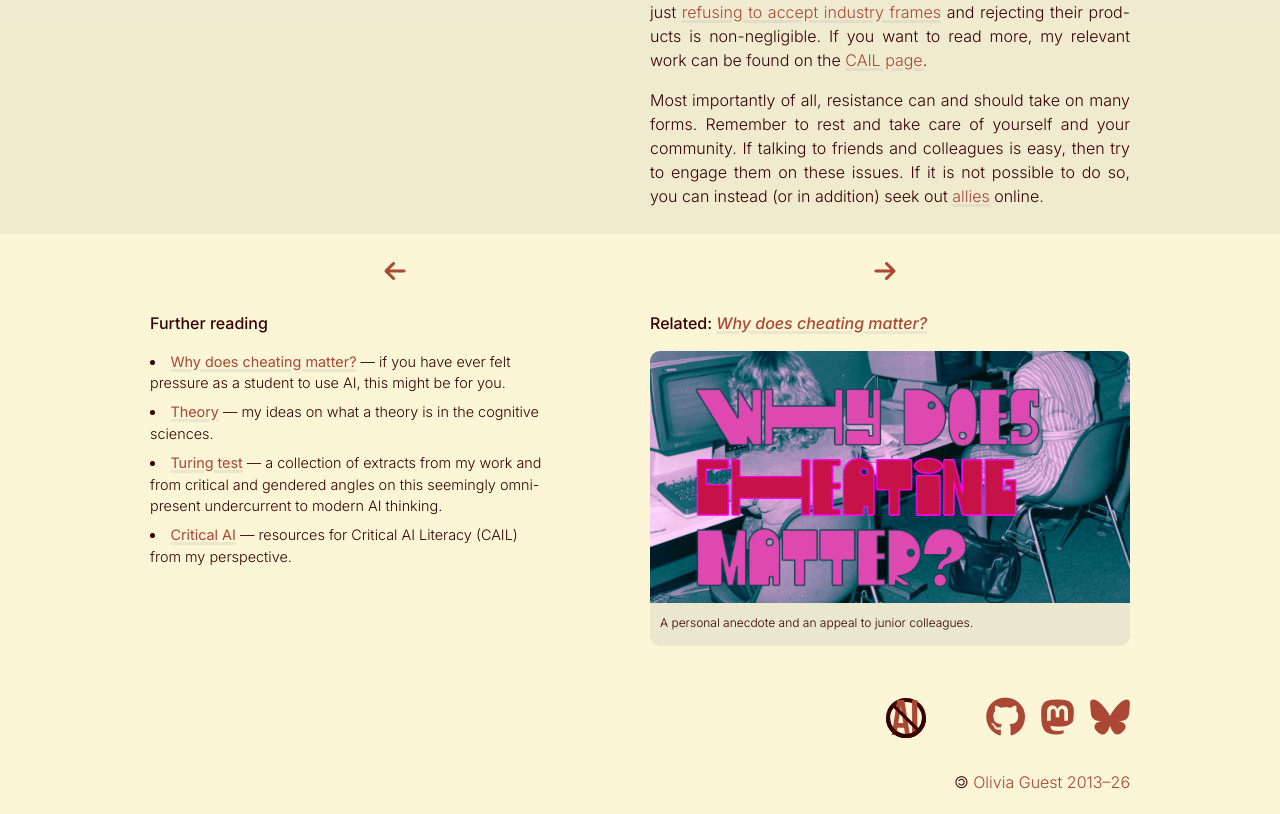
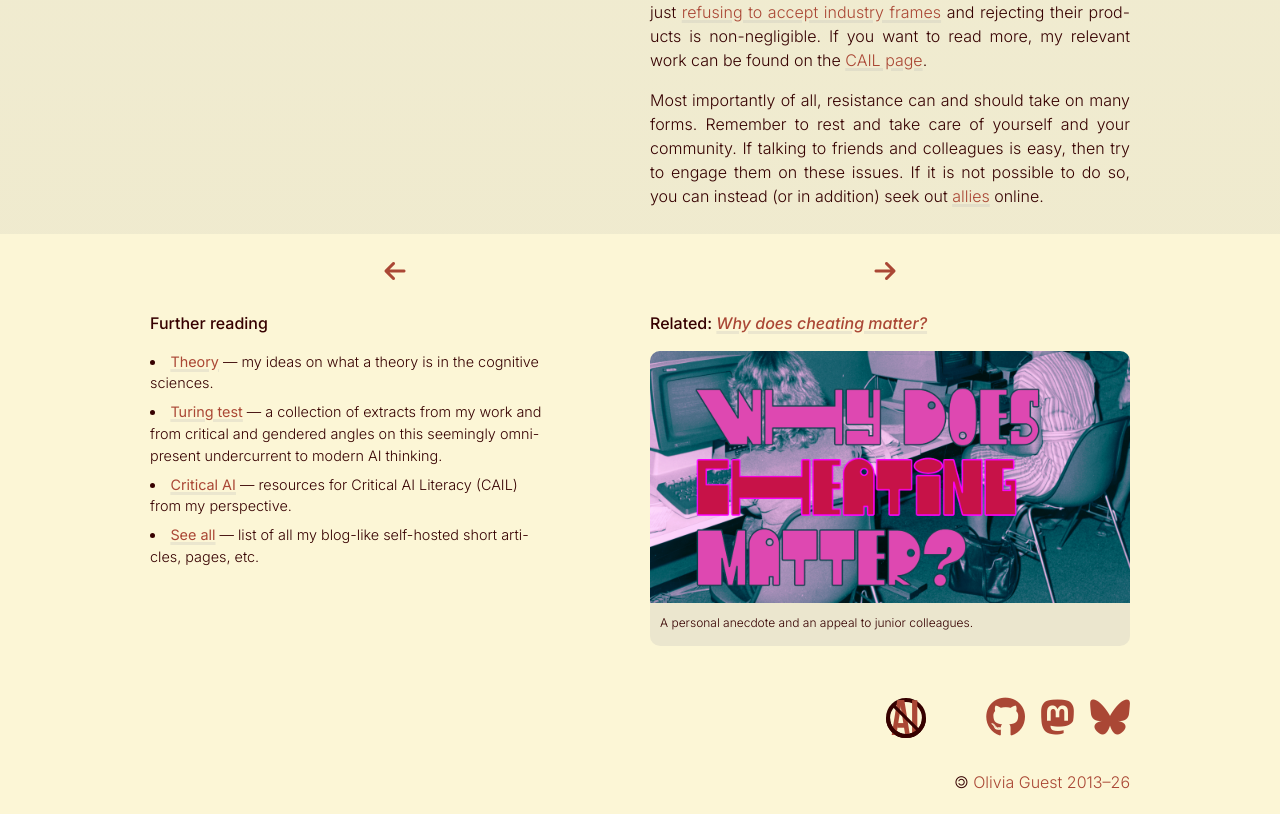
Before and after one commit to oliviaguest/oliviaguest.github.io, a Jekyll site: the page built from _posts/2026-02-18-before.html, in a window 1280 px wide and 900 px high, scrolled down 8010 px, cut to the strip 86-900 px from the top of the window. Built offline with Jekyll 4.4.1, drawn with Linux system fonts in a browser that asks for light colours; nearby versions of some CDN libraries; some web fonts are replaced; library files that are not in the unit come from our copies; a style sheet for code colours, icons or effects is not loaded.

Commit message:
minor tidying

```diff
--- a/_includes/further_reading.html
+++ b/_includes/further_reading.html
@@ -18,12 +18,16 @@
             {% assign posts = site.posts | sort:"date" | reverse %}
 
         <ul id="reading-list">
-        {% for article in posts limit: 6 %}
+        {% for article in posts limit: 5 %}
             {% if article.permalink contains page.permalink %}
+                {% continue %}
+            {% elsif article.permalink contains page.featured %}
                 {% continue %}
             {% endif %}
                 <li><b><a href="{{article.permalink}}">{{article.title}}</a></b> — {{article.cail_excerpt}}</li>
         {% endfor %}
+                <li><b><a href="/posts">See all</a></b> — list of all my blog-like self-hosted short articles, pages, etc. </li>
+
         </ul>
 
     </div>
```
Also changed, not shown: _posts/2026-03-10-cryptogyny.html (+15 -9 lines), css/cryptogyny.css (+37 -4 lines).
